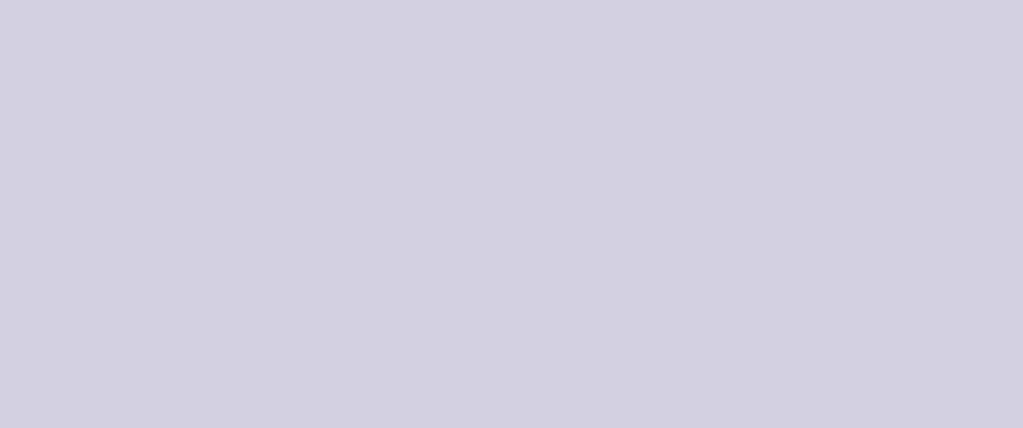
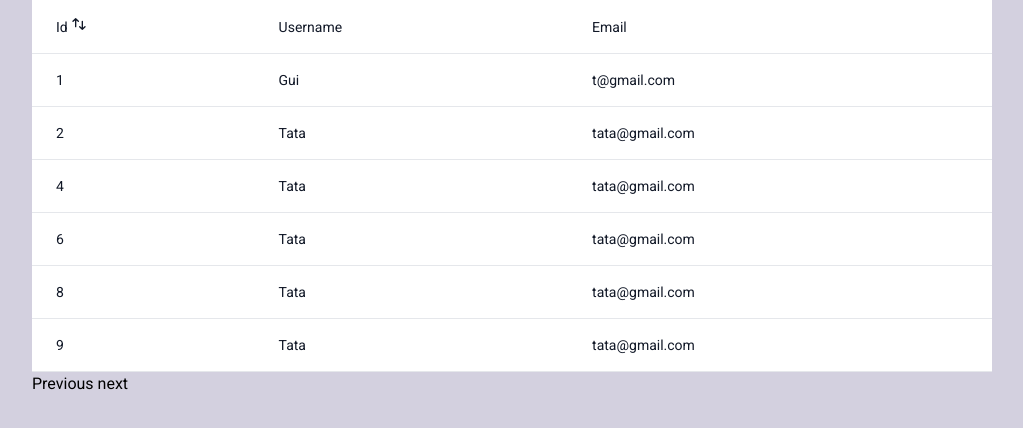
Before and after one commit to GuilhermeBarroso-sys/solid_react, a React (Vite) app: page /users in a window 1280 px wide. Before the commit this address had no page. Shown: the top 428 px of the page, without its empty margins (128-1151 px from the left). Built offline with nearby package versions, Linux system fonts and the light colour scheme; a web font is replaced by a local one.

Commit message:
Feat: Creating users table

```diff
--- a/index.html
+++ b/index.html
@@ -8,20 +8,19 @@
     <link rel="stylesheet" href="https://rsms.me/inter/inter.css">
     <link rel="icon" type="image/svg+xml" href="/src/favicon.svg" />
     <meta name="viewport" content="width=device-width, initial-scale=1.0" />
-    <title>Vite App</title>
     <script>
       if (
         localStorage.getItem('@guisolidapi:colorTheme') === 'dark' ||
         (!('@guisolidapi:colorTheme' in localStorage) &&
           window.matchMedia('(prefers-color-scheme: dark)').matches)
       ) {
-        console.log('aa')
         document.documentElement.classList.add('dark');
 
       } else {
         document.documentElement.classList.remove('dark');
       }
     </script>
+    <title>Vite App</title>
   </head>
 
   <body>
--- /dev/null
+++ b/src/components/Table/index.tsx
@@ -0,0 +1,79 @@
+import { ReactNode, useEffect, useState } from "react";
+
+interface TableProps {
+  backgroundHeaderTable?: string
+  backgroundHeaderTableHover?: string
+  backgroundBodyTable?: string
+  backgroundBodyTableHover?: string
+  setRows: React.Dispatch<React.SetStateAction<any[]>>
+  rows: Array<Array<ReactNode>>
+  columns: Array<ReactNode>
+}
+const defaultBackground  = "bg-white";
+const defaultBackgroundHover = "hover:bg-gray-100";
+export function Table({
+	backgroundHeaderTable = defaultBackground,
+	backgroundHeaderTableHover = defaultBackgroundHover,
+	backgroundBodyTable = defaultBackground,
+	backgroundBodyTableHover = defaultBackgroundHover,
+	rows,
+	setRows,
+	columns
+} : TableProps) {
+	const [reverse, setReverse] = useState(false);
+	/**
+   * Props:
+   * backgroundTable => bg of the table (default: White)
+   * rows => table data
+   * columns => header data
+   */
+
+	useEffect(() => {
+		setRows(rows.reverse());
+
+	},[reverse]);
+
+	return (
+	// <div className="w-3/4 mx-auto">
+		<>
+			<table className=" min-w-full table-auto">
+				<thead className={`${backgroundHeaderTable} ${backgroundHeaderTableHover} border-b`}>
+					<tr>
+						{
+							columns.map((item, index) => {
+								return (
+									<th key={index} scope="col" className="text-sm font-medium text-gray-900 px-6 py-4 text-left">
+										{item} {index == 0 && <button onClick={() => {
+											setReverse(!reverse);
+										}}><svg xmlns="http://www.w3.org/2000/svg" className="h-4 w-4" fill="none" viewBox="0 0 24 24" stroke="currentColor" strokeWidth="2">
+												<path strokeLinecap="round" strokeLinejoin="round" d="M7 16V4m0 0L3 8m4-4l4 4m6 0v12m0 0l4-4m-4 4l-4-4" />
+											</svg></button>}
+									</th>
+								);
+
+							})
+						}
+					</tr>
+				</thead>
+				<tbody>
+					{
+						rows.map((item, index) => {
+							return (
+								<tr key = {index} className={`${backgroundBodyTable} border-b transition duration-300 ease-in-out ${backgroundBodyTableHover}`}>
+									{item.map((row, rowIndex) => {
+										return <td key={row?.toString()} className="px-6 py-4 whitespace-nowrap text-sm font-medium text-gray-900">{row}</td>;
+									})}
+								</tr>
+							);
+						})
+					}
+				</tbody>
+			</table>
+			<a onClick={() => {console.log("a");}}>Previous</a> <a onClick={() => {console.log("b");}}> next</a>
+		</>
+
+	// </div>
+
+
+	);
+}
--- /dev/null
+++ b/src/components/Users/index.tsx
@@ -0,0 +1,23 @@
+import { useState } from "react";
+import { Table } from "../Table";
+
+export function Users() {
+	const [rows, setRows] = useState([
+		["1", "Gui", "t@gmail.com"],
+		["2", "Tata", "tata@gmail.com"],
+		["4", "Tata", "tata@gmail.com"],
+		["6", "Tata", "tata@gmail.com"],
+		["8", "Tata", "tata@gmail.com"],
+		["9", "Tata", "tata@gmail.com"],
+
+	]);
+	return (
+		<div className="w-3/4 mx-auto">
+			<Table
+				columns={["Id", "Username", "Email"]}
+				rows = {rows}
+				setRows={setRows}
+			/>
+		</div>
+	);
+}
--- a/src/custom.css
+++ b/src/custom.css
@@ -5,10 +5,10 @@
   box-sizing: border-box;
 
 }
-body {
+body{
   background-color: #d3d0df;
   font-family: 'Roboto';
-  transition: 0.3s;
+
 }
 body,html {
   height: 100%;
--- a/src/main.tsx
+++ b/src/main.tsx
@@ -3,22 +3,23 @@ import ReactDOM from "react-dom/client";
 import {BrowserRouter, Routes, Route} from "react-router-dom";
 import "./global.css";
 import "./custom.css";
-import { Login } from "./pages/Login";
+import { Login } from "./pages/authentication/Login";
 import { AuthProvider } from "./contexts/auth";
-import 'sweetalert2/src/sweetalert2.scss'
+import "sweetalert2/src/sweetalert2.scss";
 import { ToggleDarkMode } from "./components/toggleDarkMode";
 import { DarkModeProvider } from "./contexts/darkMode";
+import { Users } from "./components/Users";
 
 ReactDOM.createRoot(document.getElementById("root")!).render(
 
 	<BrowserRouter>
 		<AuthProvider>
-      <DarkModeProvider>
-			<Routes>
-				<Route path="/" element={<div> oi</div>} />
-				<Route path="/login" element={<Login />} />
-			</Routes>
-      </DarkModeProvider>
+			<DarkModeProvider>
+				<Routes>
+					<Route path="/users" element={<Users />} />
+					<Route path="/login" element={<Login />} />
+				</Routes>
+			</DarkModeProvider>
 		</AuthProvider>
 	</BrowserRouter>
 );
--- a/src/pages/Login.tsx
+++ /dev/null
@@ -1,5 +0,0 @@
-import { LoginScreen } from "../components/Authentication/LoginScreen";
-
-export function Login() {
-	return <LoginScreen />;
-}
--- /dev/null
+++ b/src/pages/admin/UsersDashboard.tsx
@@ -0,0 +1,5 @@
+import { Users } from "../../components/Users";
+
+export function UsersDashboard() {
+	return <Users />;
+}
--- /dev/null
+++ b/src/pages/authentication/Login.tsx
@@ -0,0 +1,5 @@
+import { LoginScreen } from "../../components/Authentication/LoginScreen";
+
+export function Login() {
+	return <LoginScreen />;
+}
```
Also changed, not shown: package.json (+5 -3 lines), .eslintrc.json, 1 other file (tests, documents, lock files or other folders).
